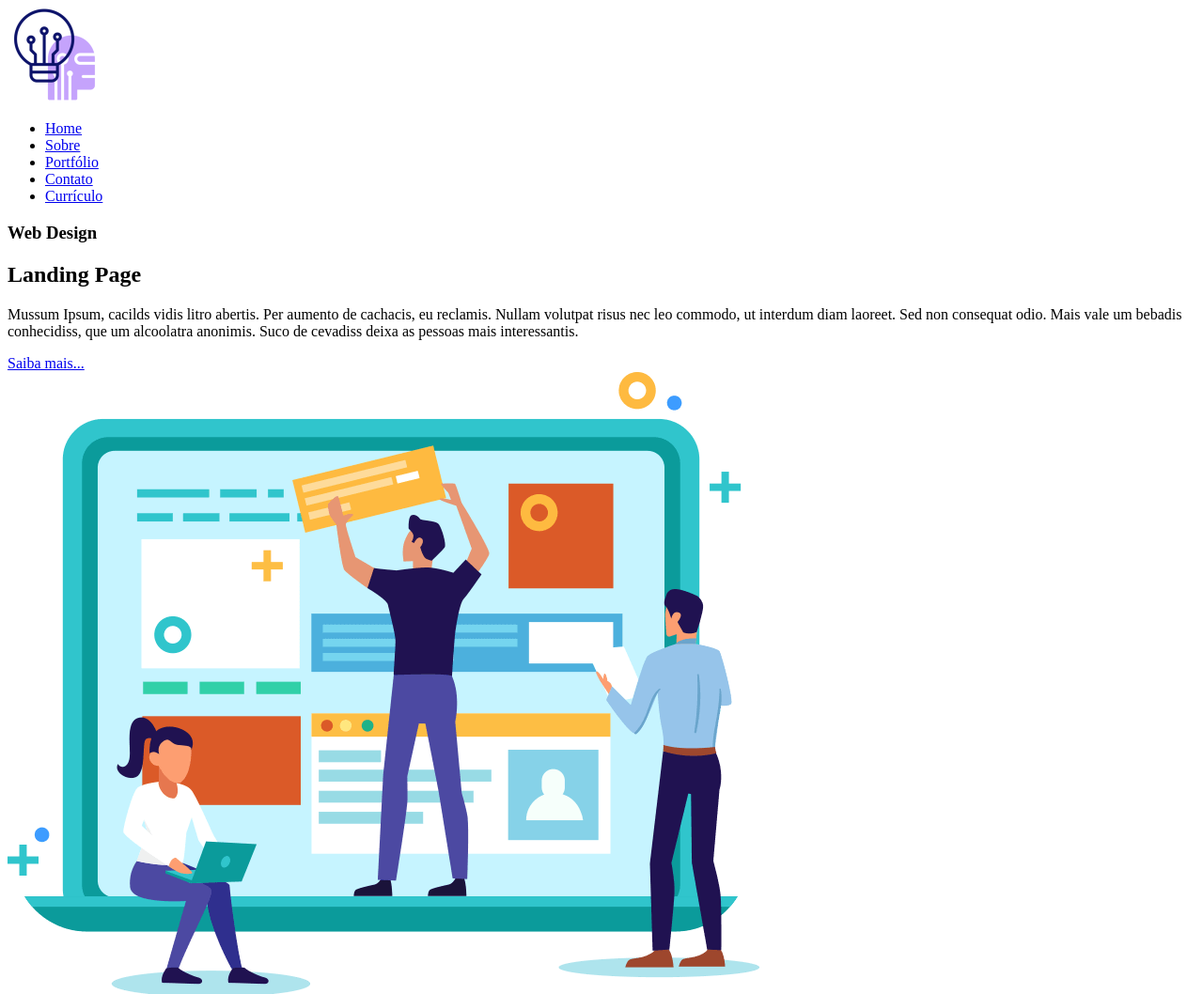
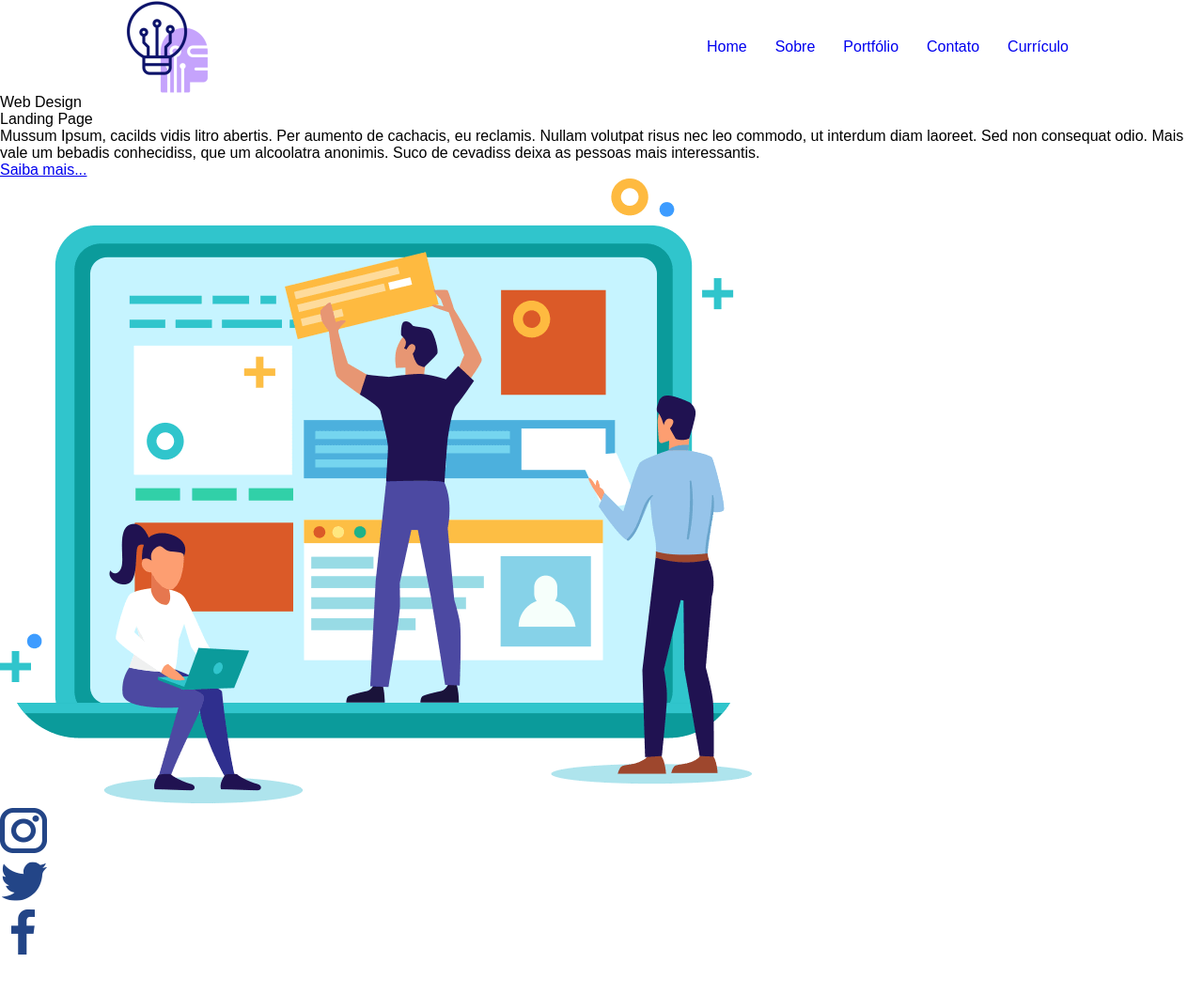
Before and after one commit to ClaudioFernandesGpe/handsOn, a plain HTML site: page index.html in a window 1280 px wide. Shown: the top 1058 px of the page at 94% size. After the commit the page ends 1021 px from the top, so only its background shows below. Drawn offline with Linux system fonts and the light colour scheme.

Commit message:
Criação de estrutura html e css

```diff
--- /dev/null
+++ b/assets/css/header.css
@@ -0,0 +1,22 @@
+header {
+  width: 1024px;
+  margin: 0 auto;
+  display: flex;
+  flex-direction: row;
+  justify-content: space-between;
+  align-items: center;
+}
+
+header nav ul{
+  display: flex;
+  flex-direction: row;
+  list-style: none;
+}
+
+header nav ul li {
+  padding: 0 15px;
+}
+
+header nav ul li a{
+  text-decoration: none;
+}
--- /dev/null
+++ b/assets/css/style.css
@@ -0,0 +1,15 @@
+@import "./header.css";
+
+* {
+  margin: 0;
+  padding: 0;
+  border: 0;
+  font-size: 100%;
+  font: inherit;
+  vertical-align: baseline;
+  box-sizing: border-box;
+}
+
+body {
+ font-family: sans-serif;
+}
--- a/index.html
+++ b/index.html
@@ -6,6 +6,7 @@
     <meta http-equiv="X-UA-Compatible" content="IE=edge">
     <meta name="viewport" content="width=device-width, initial-scale=1.0">
     <title>Hands On Projeto</title>
+    <link rel="stylesheet" href="assets/css/style.css">
   </head>
 
   <body>
```
